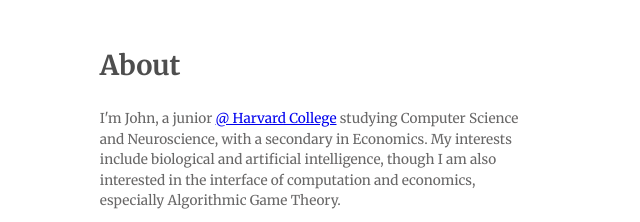
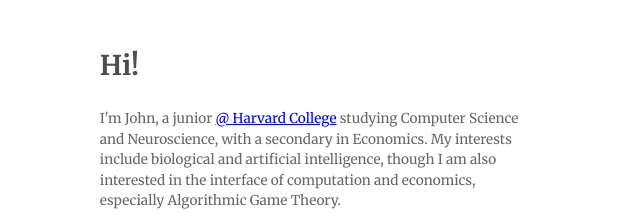
Before and after one commit to Jwing6872/personal-website, a Gatsby site: page / in a window 1280 px wide. Shown: the part 161-383 px from the top of the page, 319-959 px from the left. Built offline with nearby package versions, Linux system fonts and the light colour scheme; Gatsby itself is replaced by a stand-in of ours.

Commit message:
Added hi!

```diff
--- a/src/pages/index.js
+++ b/src/pages/index.js
@@ -17,7 +17,7 @@ import {
 // Step 2: Define your component
 const IndexPage = () => {
   return (
-    <Layout pageTitle="About">
+    <Layout pageTitle="Hi!">
       <div className={flexWrapper}>
         <div className={flexWrapperSub}>
           <div>
```
